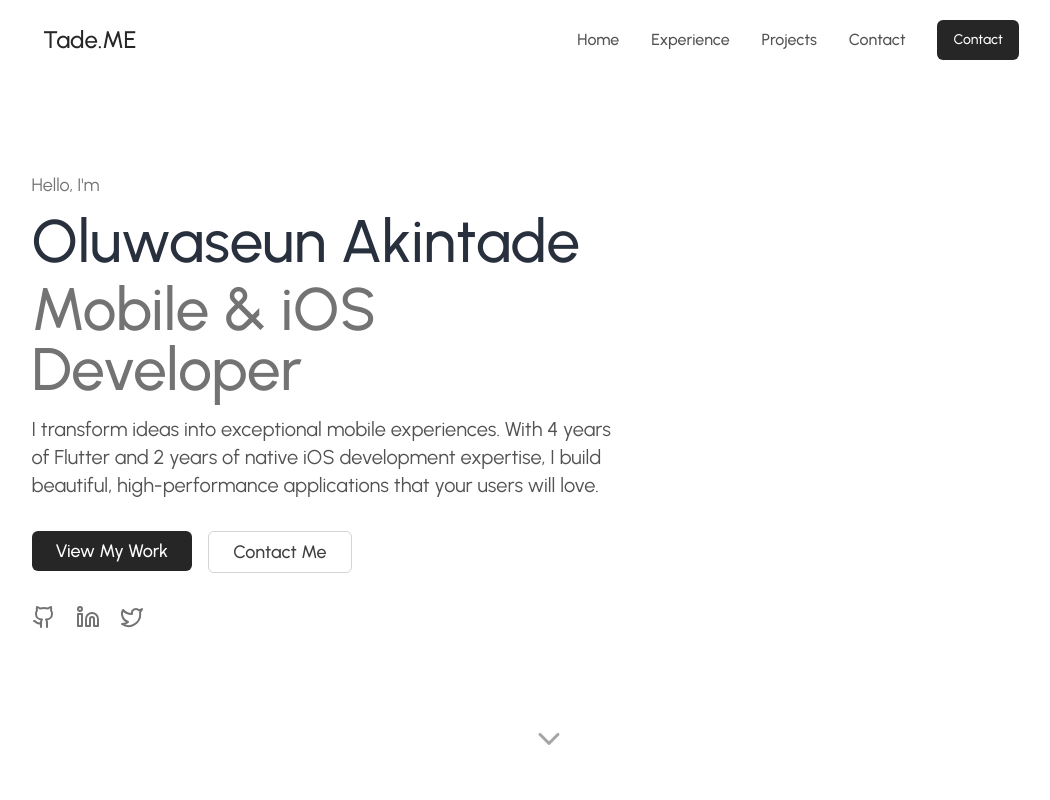
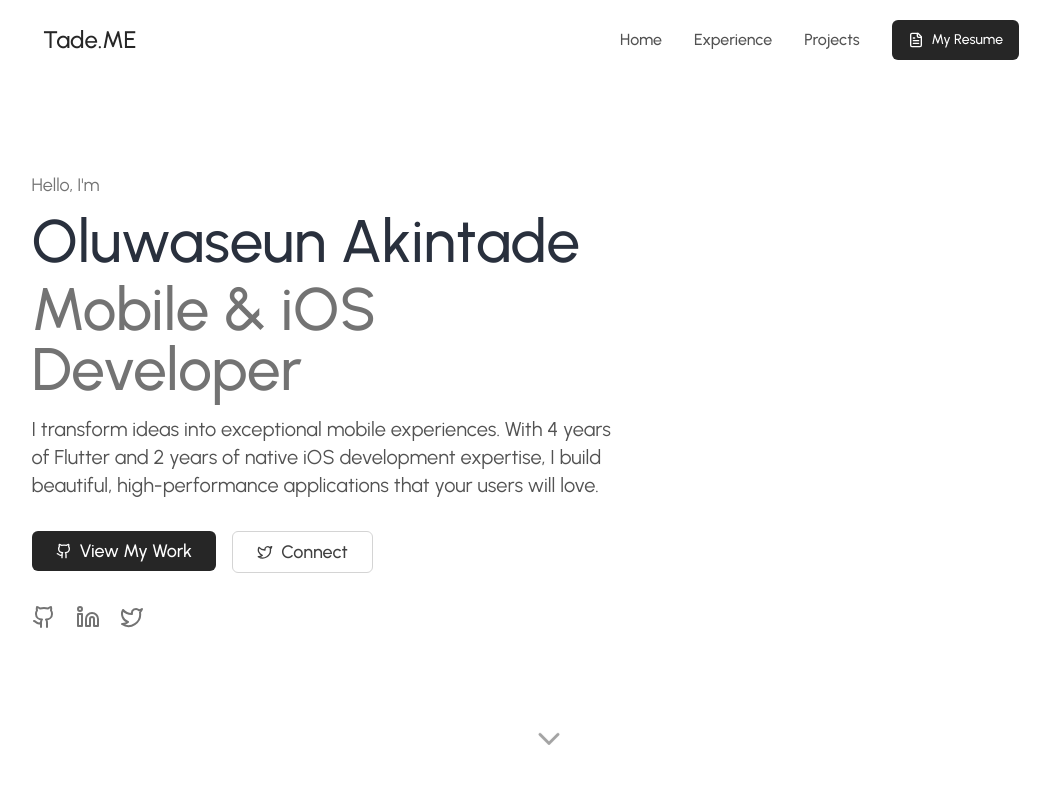
Before and after one commit to tade-dev/tade-portfolio-revamp, a React (Vite) app: page / in a window 1280 px wide. Shown: the top 800 px of the page, without its empty margins (109-1159 px from the left). Built offline with nearby package versions, Linux system fonts and the light colour scheme.

Commit message:
Refactor: Update header and hero links
Update the header and hero section links to reflect the new requirements.

```diff
--- a/src/components/Footer.tsx
+++ b/src/components/Footer.tsx
@@ -8,7 +8,6 @@ const Footer = () => {
     { name: "Home", href: "#home" },
     { name: "Experience", href: "#experience" },
     { name: "Projects", href: "#projects" },
-    { name: "Contact", href: "#contact" },
   ];
 
   return (
--- a/src/components/Header.tsx
+++ b/src/components/Header.tsx
@@ -1,6 +1,6 @@
 
 import { useState, useEffect } from "react";
-import { Menu, X } from "lucide-react";
+import { Menu, X, FileText } from "lucide-react";
 import { Button } from "@/components/ui/button";
 
 const Header = () => {
@@ -11,7 +11,6 @@ const Header = () => {
     { label: "Home", href: "#home" },
     { label: "Experience", href: "#experience" },
     { label: "Projects", href: "#projects" },
-    { label: "Contact", href: "#contact" },
   ];
 
   useEffect(() => {
@@ -49,8 +48,15 @@ const Header = () => {
               {item.label}
             </a>
           ))}
-          <Button className="bg-gray-800 hover:bg-gray-700 rounded-md">
-            <a href="#contact">Contact</a>
+          <Button className="bg-gray-800 hover:bg-gray-700 rounded-md flex items-center gap-2">
+            <FileText size={18} />
+            <a
+              href="https://drive.google.com/file/d/1CDN3Y9R7YrF9r4FxfTGENLNg_Y_FCOAg/view?usp=drive_link"
+              target="_blank"
+              rel="noopener noreferrer"
+            >
+              My Resume
+            </a>
           </Button>
         </nav>
 
@@ -78,8 +84,16 @@ const Header = () => {
                 {item.label}
               </a>
             ))}
-            <Button className="bg-gray-800 hover:bg-gray-700 rounded-md w-full">
-              <a href="#contact" onClick={() => setIsMenuOpen(false)}>Contact</a>
+            <Button className="bg-gray-800 hover:bg-gray-700 rounded-md w-full flex items-center justify-center gap-2">
+              <FileText size={18} />
+              <a
+                href="https://drive.google.com/file/d/1CDN3Y9R7YrF9r4FxfTGENLNg_Y_FCOAg/view?usp=drive_link"
+                target="_blank"
+                rel="noopener noreferrer"
+                onClick={() => setIsMenuOpen(false)}
+              >
+                My Resume
+              </a>
             </Button>
           </nav>
         </div>
--- a/src/components/Hero.tsx
+++ b/src/components/Hero.tsx
@@ -20,10 +20,16 @@ const Hero = () => {
 
           <div className="flex flex-wrap gap-4 mb-8">
             <Button className="bg-gray-800 hover:bg-gray-700 text-lg px-6 py-5 rounded-md">
-              <a href="#projects">View My Work</a>
+              <a href="https://www.github.com/tade-dev" target="_blank" rel="noopener noreferrer" className="flex items-center gap-2">
+                <Github size={20} />
+                View My Work
+              </a>
             </Button>
             <Button variant="outline" className="text-lg px-6 py-5 border-gray-300 text-gray-700 rounded-md">
-              <a href="#contact">Contact Me</a>
+              <a href="https://www.x.com/tadeDev_" target="_blank" rel="noopener noreferrer" className="flex items-center gap-2">
+                <Twitter size={20} />
+                Connect
+              </a>
             </Button>
           </div>
 
```
